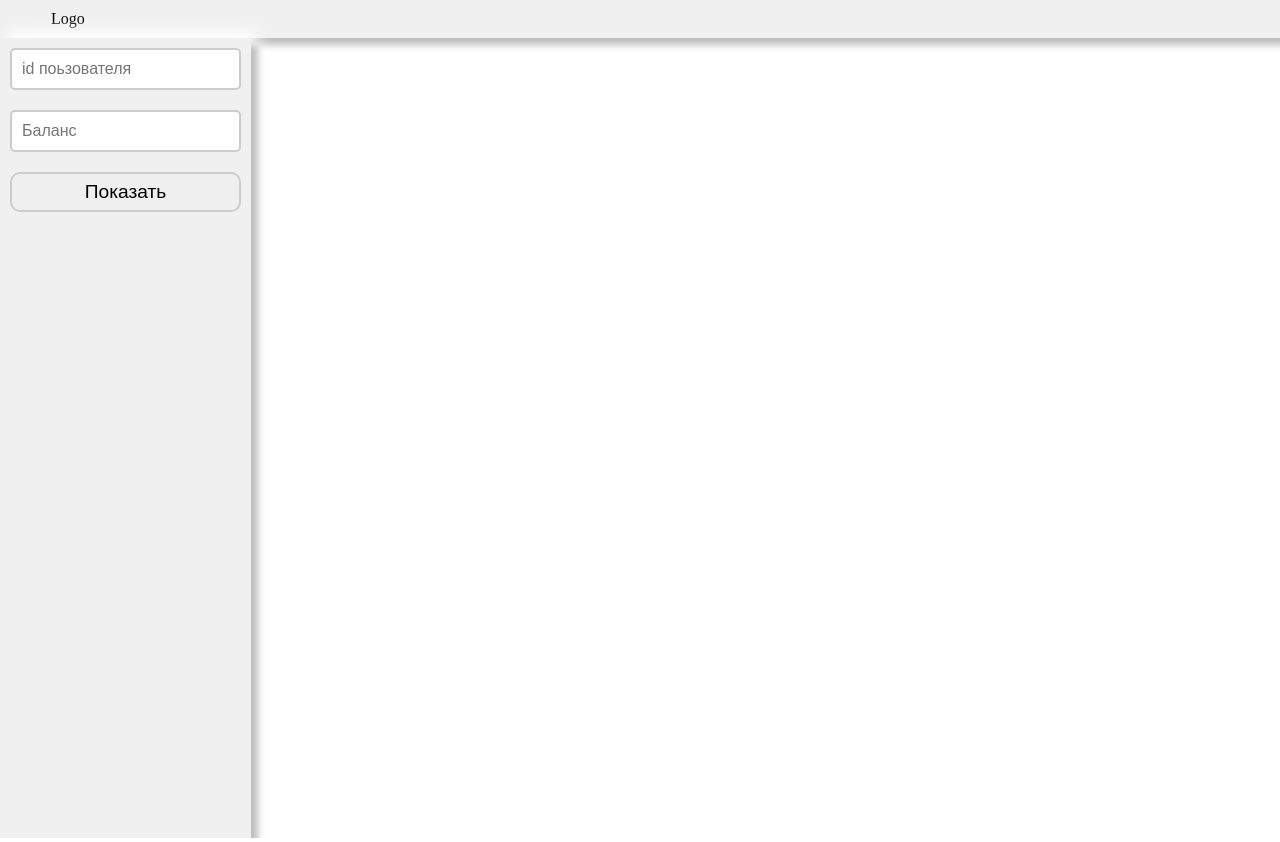
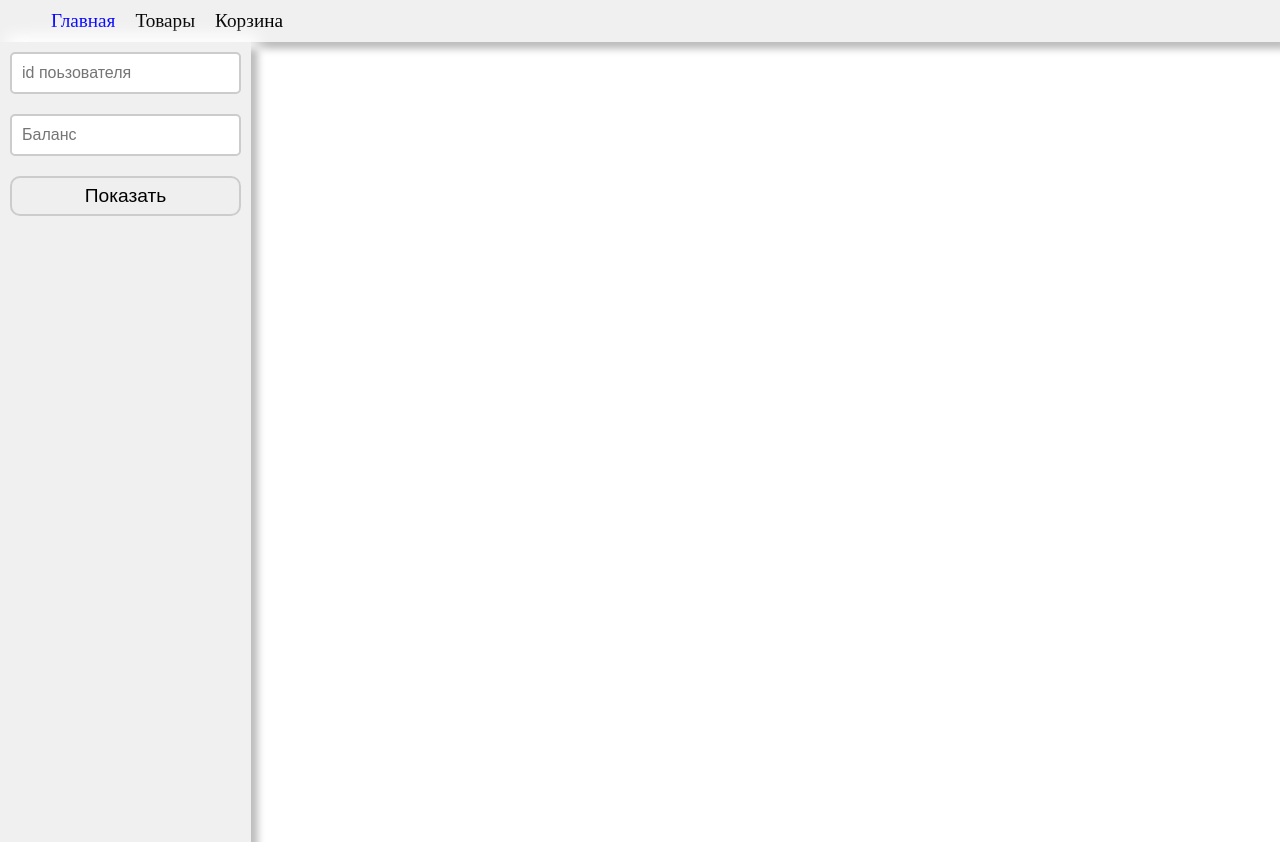
Before and after one commit to Scat55/QuickDeal, a Vue app: page / in a window 1280 px wide. Built offline with nearby package versions, Linux system fonts and the light colour scheme.

Commit message:
feat: add links on header

```diff
--- a/src/app/assets/styles/index.scss
+++ b/src/app/assets/styles/index.scss
@@ -3,3 +3,14 @@
   padding: 0;
   box-sizing: border-box;
 }
+
+.link {
+  text-decoration: none;
+  color: #000;
+}
+.router-link-exact-active {
+  color: blue;
+}
+.router-link-active {
+  color: blue;
+}
--- a/src/widgets/header/index.vue
+++ b/src/widgets/header/index.vue
@@ -4,8 +4,19 @@ import { Avatar } from '@/shared/avatar';
 import { computed } from 'vue';
 import { usePersonStore } from '@/entities/person';
 
+interface Links {
+  name: string;
+  value: string;
+}
+
 const personStore = usePersonStore();
 const person = computed(() => personStore.person);
+
+const links: Links[] = [
+  { name: 'Главная', value: '/' },
+  { name: 'Товары', value: 'Products' },
+  { name: 'Корзина', value: 'Cart' },
+];
 </script>
 
 <template>
@@ -13,7 +24,13 @@ const person = computed(() => personStore.person);
     <div class="header__content">
       <Container>
         <div class="header__content-logo">
-          <p>Logo</p>
+          <nav class="header__content-logo-links">
+            <p v-for="link in links">
+              <RouterLink class="link" :to="link.value">{{
+                link.name
+              }}</RouterLink>
+            </p>
+          </nav>
           <div class="header__content-logo-user" v-if="personStore.isAuth">
             <Avatar :img="person.avatar" />
             <div class="user__info">
@@ -38,7 +55,12 @@ const person = computed(() => personStore.person);
       display: flex;
       justify-content: space-between;
       align-items: center;
-
+      &-links {
+        display: flex;
+        align-items: center;
+        gap: 1.25rem;
+        font-size: 1.2rem;
+      }
       &-user {
         display: flex;
         align-items: center;
```
